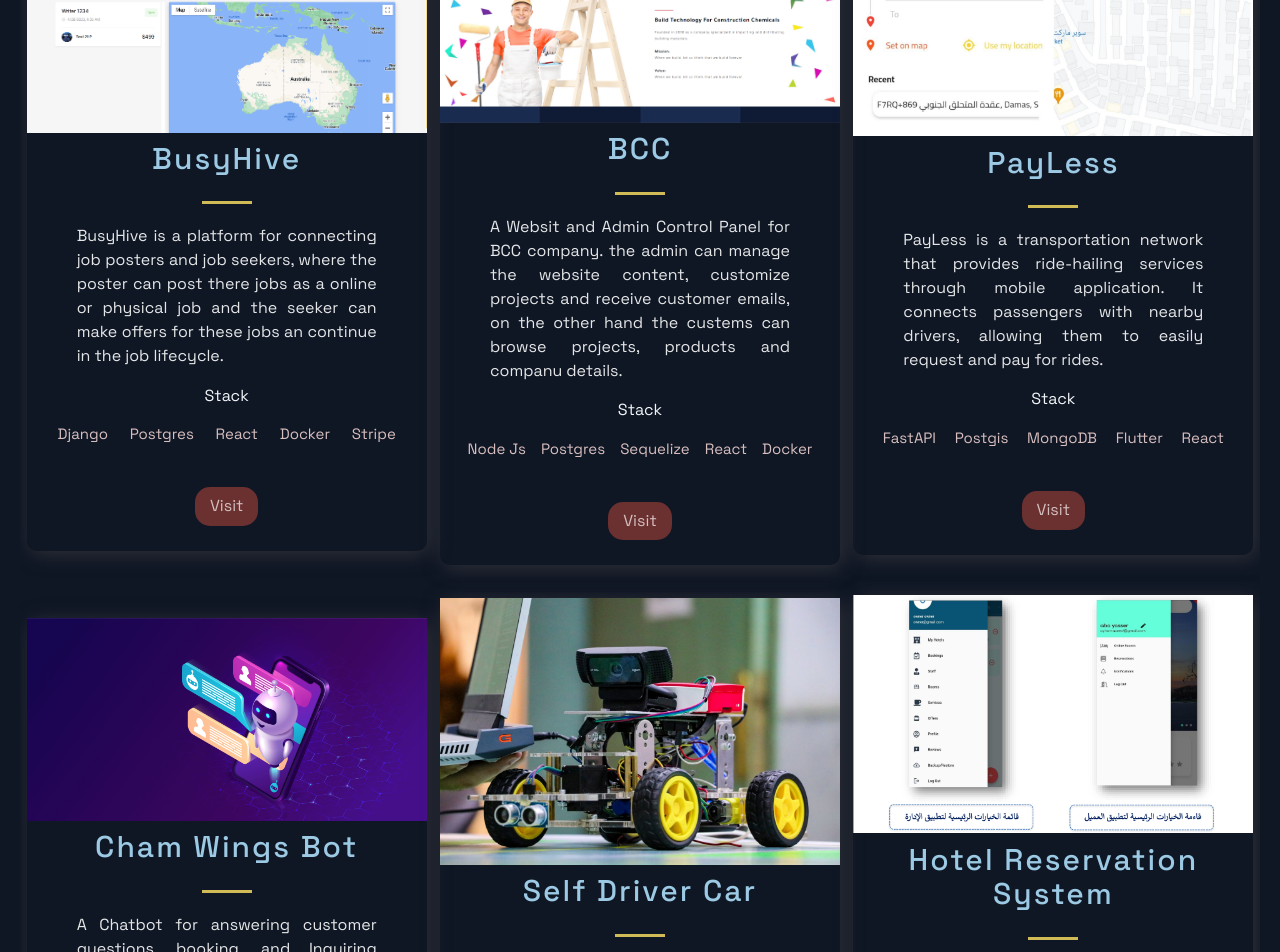
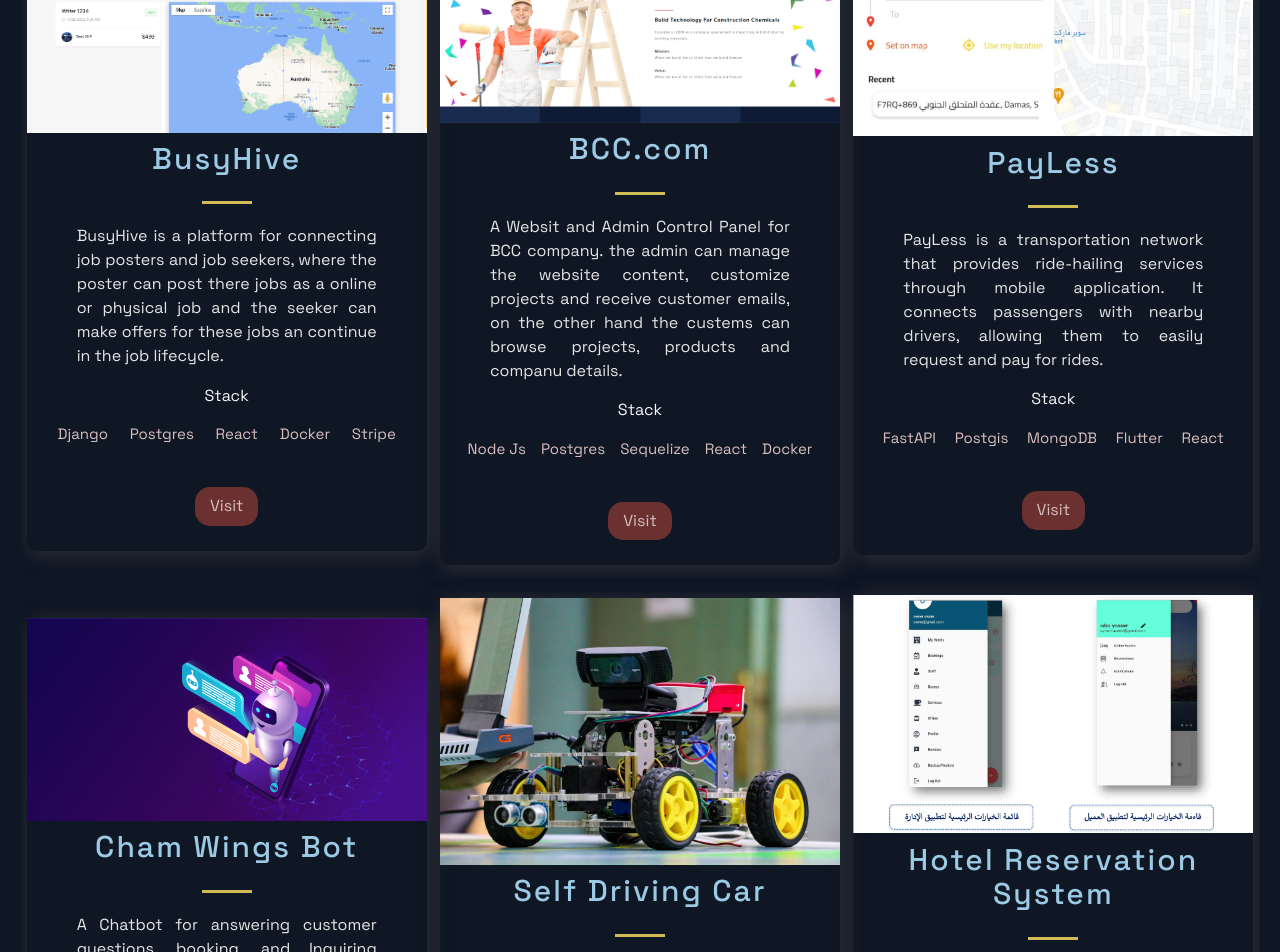
Before and after one commit to Hussain-Khallouf/portfolio, a Next.js app: page / in a window 1280 px wide. Shown: the part 980-1932 px from the top of the page. Built offline with nearby package versions, Linux system fonts and the light colour scheme.

Commit message:
change projects content

```diff
--- a/src/constants/constants.js
+++ b/src/constants/constants.js
@@ -11,7 +11,7 @@
   },
 
   {
-    title: "BCC",
+    title: "BCC.com",
     description:
       "A Websit and Admin Control Panel for BCC company. the admin can manage the website content, customize projects and receive customer emails, on the other hand the custems can browse projects, products and companu details.",
     image: "/images/bcc.png",
@@ -41,7 +41,7 @@
     id: 4,
   },
   {
-    title: "Self Driver Car",
+    title: "Self Driving Car",
     description:
       "A prototype of a self-driving car using AI technologies, was built by Raspberry Pi powered by Robotic Operating System (ROS).",
     image: "/images/car.jpg",
```
